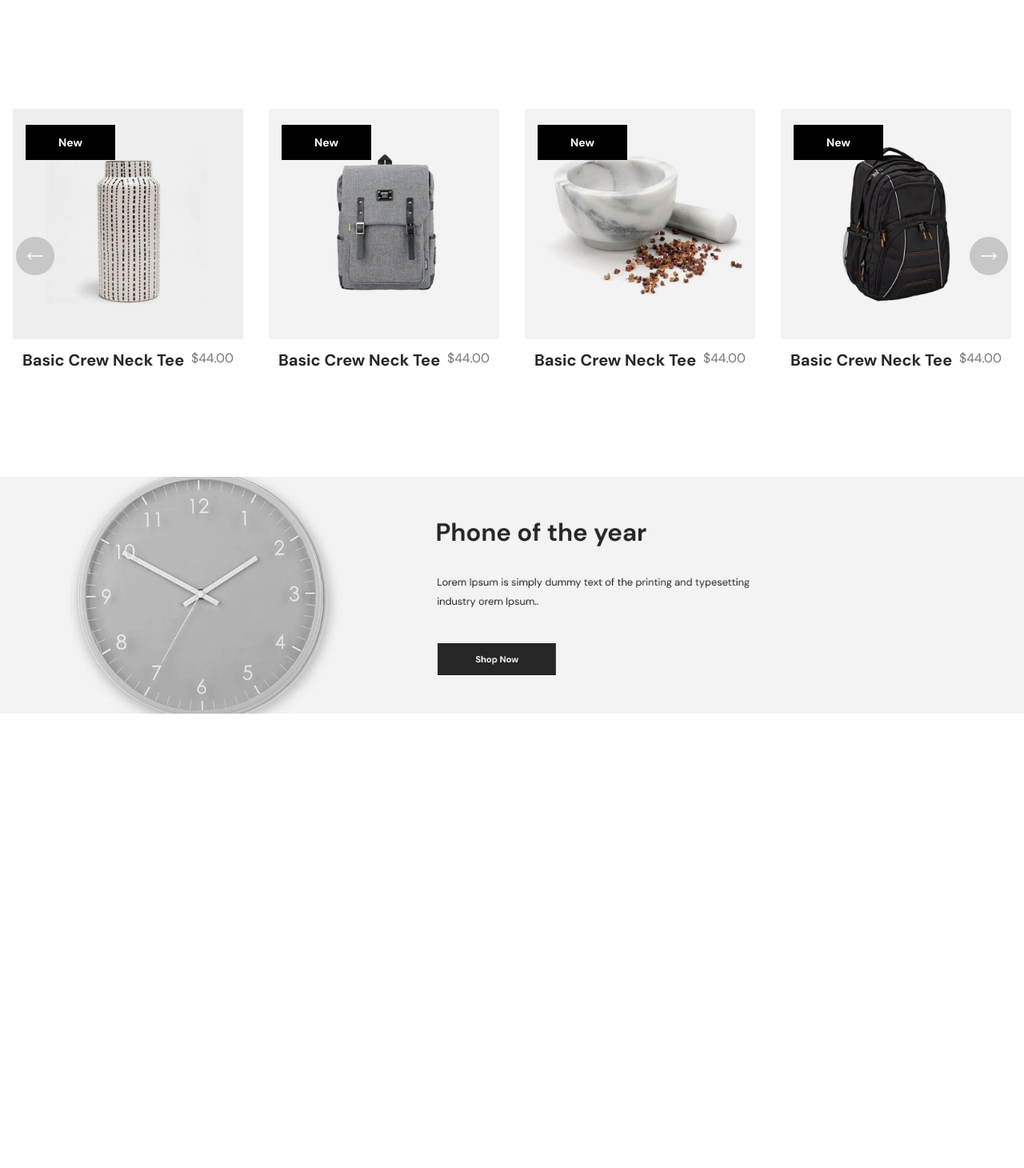
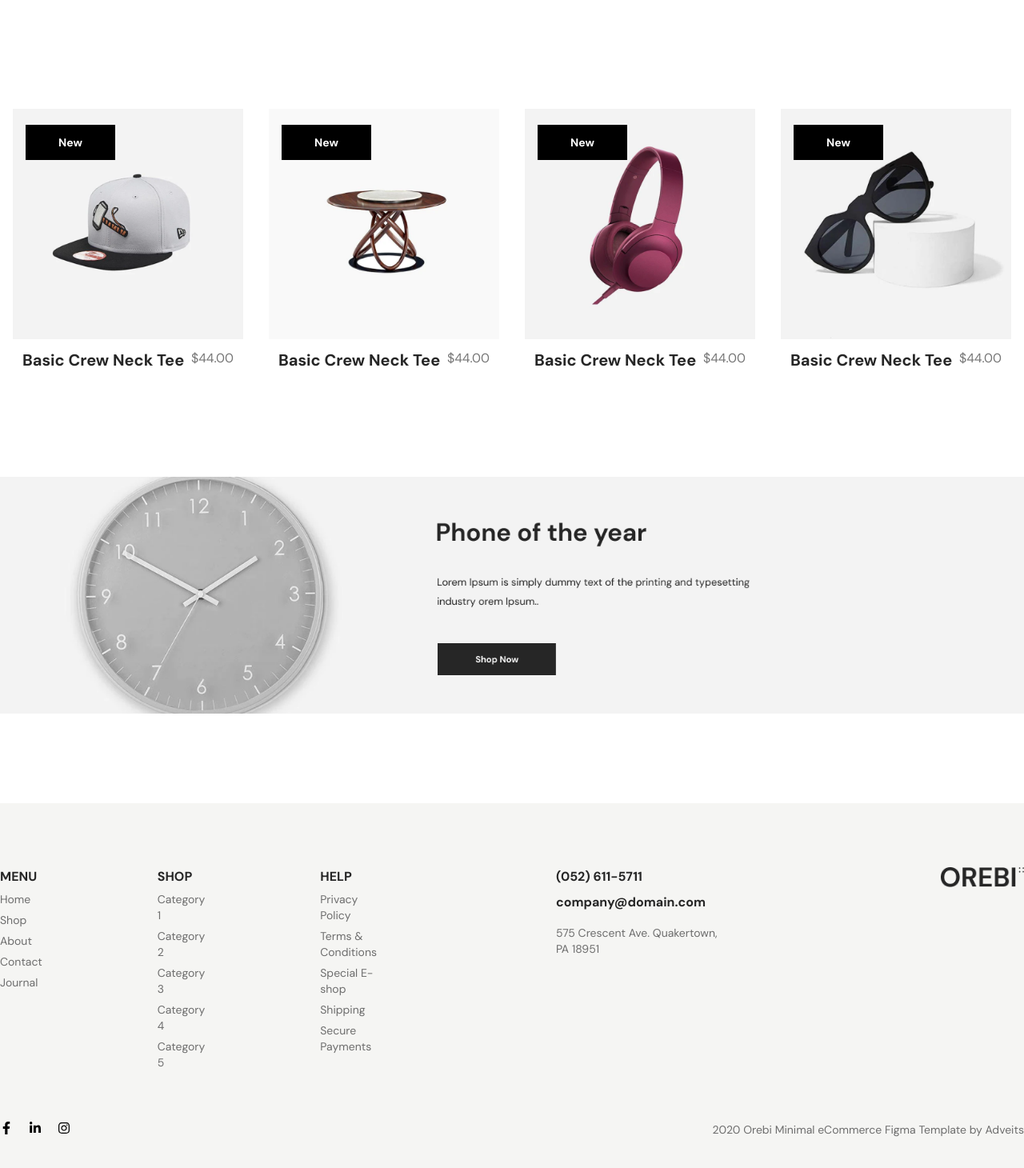
Before and after one commit to Afridul369/Ecommerce, a React (Vite) app: page / in a window 1280 px wide. Shown: the part 2363-3823 px from the top of the page at 80% size. Before the commit the page ends 3367 px from the top, so only its background shows below. Built offline with nearby package versions, Linux system fonts and the light colour scheme.

Commit message:
Footer Part Added

```diff
--- a/src/componants/Footer.jsx
+++ b/src/componants/Footer.jsx
@@ -1,24 +1,74 @@
 import React from "react";
 import Container from "./Container";
 import Flex from "./Flex";
+import Text from "./Text";
+import List from "./List";
+import Listitems from "./Listitems";
+import Image from "./Image";
+import Footerlogo from "../assets/footerlogo.png";
+import { FaFacebookF, FaInstagram, FaLinkedinIn } from "react-icons/fa";
 
 const Footer = () => {
   return (
     <>
-      <div className="bg-categorybg py-20">
+      <div className="bg-categorybg py-20 w-full">
         <Container>
+            <div className=" flex mb-16">
             <Flex>
-            <div className="w-2/5 bg-teal-400">
-               <Flex className={''}>
-               <div className="w-1/3 bg-red-400">
+            <div>
+              <Flex className={'gap-x-36'}>
+                <div className="">
+                  <Text text={'MENU'} as={'h1'} className='text-base font-bold font-dm text-hoverheadeingC'/>
+                  <List className={'text-sm font-dm text-footercolor'}>
+                    <Listitems itemname={'Home'}  className={'mt-1.5'}/>
+                    <Listitems itemname={'Shop'} className={'mt-1.5'}/>
+                    <Listitems itemname={'About'} className={'mt-1.5'}/>
+                    <Listitems itemname={'Contact'} className={'mt-1.5'}/>
+                    <Listitems itemname={'Journal'} className={'mt-1.5'}/>
+                  </List>
+                </div>
+                <div className="">
+                  <Text text={'SHOP'} as={'h1'} className='text-base font-bold font-dm text-hoverheadeingC'/>
+                  <List className={'text-sm font-dm text-footercolor'}>
+                    <Listitems itemname={'Category 1'}  className={'mt-1.5'}/>
+                    <Listitems itemname={'Category 2'} className={'mt-1.5'}/>
+                    <Listitems itemname={'Category 3'} className={'mt-1.5'}/>
+                    <Listitems itemname={'Category 4'} className={'mt-1.5'}/>
+                    <Listitems itemname={'Category 5'} className={'mt-1.5'}/>
+                  </List>
+                </div>
+                <div className="">
+                  <Text text={'HELP'} as={'h1'} className='text-base font-bold font-dm text-hoverheadeingC'/>
+                  <List className={'text-sm font-dm text-footercolor'}>
+                    <Listitems itemname={'Privacy Policy'}  className={'mt-1.5'}/>
+                    <Listitems itemname={'Terms & Conditions'} className={'mt-1.5'}/>
+                    <Listitems itemname={'Special E-shop'} className={'mt-1.5'}/>
+                    <Listitems itemname={'Shipping'} className={'mt-1.5'}/>
+                    <Listitems itemname={'Secure Payments'} className={'mt-1.5'}/>
+                  </List>
+                </div>
+              </Flex>
+            </div>
+            <div className="pl-56 pr-[260px] ">
+            <Text text={'(052) 611-5711'} as={'h1'} className='text-base font-bold font-dm text-hoverheadeingC pb-2'/>
+            <Text text={'company@domain.com'} as={'h1'} className='text-base font-bold font-dm text-hoverheadeingC pb-4'/>
+            <Text text={'575 Crescent Ave. Quakertown, PA 18951'} as={'h1'} className='text-sm font-dm text-footercolor'/>
+            </div>
+            <div className="">
+              <Image imgSrc={Footerlogo} imgAlt={'footerlogo'}/>
+            </div>
+            </Flex>
+            </div>
 
-               </div>
-                <div className="w-1/3">2</div>
-                <div className="w-1/3">3</div>
-               </Flex>
-            </div>
-            <div className="w-2/5">2</div>
-            <div className="w-1/5">3</div>
+            <Flex className="justify-between">
+              <Flex className="gap-x-5">
+                 <a href=""> <FaFacebookF /> </a>
+                 <a href=""> <FaLinkedinIn /> </a>
+                 <a href=""> <FaInstagram /> </a>
+              </Flex>
+              <div className="">
+              <Text text={'2020 Orebi Minimal eCommerce Figma Template by Adveits'} as={'h1'} className='text-sm font-dm text-footercolor '/>
+              </div>
             </Flex>
         </Container>
       </div>
--- /dev/null
+++ b/src/componants/List.jsx
@@ -0,0 +1,9 @@
+import React from 'react'
+
+const List = ({children,className}) => {
+  return (
+    <div className={`${className}`}>{children}</div>
+  )
+}
+
+export default List
--- /dev/null
+++ b/src/componants/Listitems.jsx
@@ -0,0 +1,9 @@
+import React from 'react'
+
+const Listitems = ({itemname,className}) => {
+  return (
+    <div className={`${className}`}>{itemname}</div>
+  )
+}
+
+export default Listitems
--- a/src/componants/Product.jsx
+++ b/src/componants/Product.jsx
@@ -10,12 +10,17 @@ import Bag1 from '../assets/bag1.png'
 import Bag2 from '../assets/bag2.png'
 import Puta from '../assets/puta.png'
 import Jar from '../assets/jar.png'
+import Cap from '../assets/cap.png'
+import Table from '../assets/table.png'
+import Headphone from '../assets/headphone.png'
+import Sunglass from '../assets/sunglass.png'
 import "slick-carousel/slick/slick.css";
 import Slider from "react-slick";
 import Container from './Container'
 import PrevArrow from './PrevArrow'
 import NextArrow from './NextArrow'
 import Text from './Text'
+import Flex from './Flex'
 
 const Product = () => {
 
@@ -57,7 +62,7 @@ const Product = () => {
 
  <div className="mb-28">
  <Container>
- <Slider {...settings}>
+ <Flex >
     <Products imgSrc={Jar}
     text1={'Basic Crew Neck Tee'}
     text2={'$44.00'} text3={'New'} text4={'Add to Wish List'} text5={'Compare'} text6={'Add to Cart'}
@@ -74,30 +79,30 @@ const Product = () => {
     text1={'Basic Crew Neck Tee'}
     text2={'$44.00'} text3={'New'} text4={'Add to Wish List'} text5={'Compare'} text6={'Add to Cart'}
     />
-    </Slider>
+    </Flex>
  </Container>
  </div>
 
  <div className="mb-28">
  <Container>
- <Slider {...settings}>
-    <Products imgSrc={Jar}
+ <Flex >
+    <Products imgSrc={Cap}
     text1={'Basic Crew Neck Tee'}
     text2={'$44.00'} text3={'New'} text4={'Add to Wish List'} text5={'Compare'} text6={'Add to Cart'}
     />
-    <Products imgSrc={Bag1}
+    <Products imgSrc={Table}
     text1={'Basic Crew Neck Tee'}
     text2={'$44.00'} text3={'New'} text4={'Add to Wish List'} text5={'Compare'} text6={'Add to Cart'}
     />
-    <Products imgSrc={Puta}
+    <Products imgSrc={Headphone}
     text1={'Basic Crew Neck Tee'}
     text2={'$44.00'} text3={'New'} text4={'Add to Wish List'} text5={'Compare'} text6={'Add to Cart'}
     />
-    <Products imgSrc={Bag2}
+    <Products imgSrc={Sunglass}
     text1={'Basic Crew Neck Tee'}
     text2={'$44.00'} text3={'New'} text4={'Add to Wish List'} text5={'Compare'} text6={'Add to Cart'}
     />
-    </Slider>
+    </Flex>
  </Container>
  </div>
     </>
--- a/src/componants/Products.jsx
+++ b/src/componants/Products.jsx
@@ -40,12 +40,6 @@ const Product = ({imgSrc,imgAlt,text1,text2,text3,text4,text5,text6}) => {
     </div>
       </div>
 
-
-
-
-
-
-
    </Container>
    </>
   )
--- a/src/componants/pages/Home.jsx
+++ b/src/componants/pages/Home.jsx
@@ -16,7 +16,7 @@ const Home = () => {
       <Promo/>
      <Product />
      <Ads/>
-
+    <Footer/>
 
      {/* <Ads/>
      <Product03/>
--- a/tailwind.config.js
+++ b/tailwind.config.js
@@ -18,6 +18,7 @@ export default {
         hoverheadeingC: '#262626',
         categorybg: '#F5F5F3',
         arrorbg: '#c7c7c7',
+        footercolor: '#6D6D6D',
       },
     },
   },
```
Also changed, not shown: src/assets/footerlogo.png (added).
